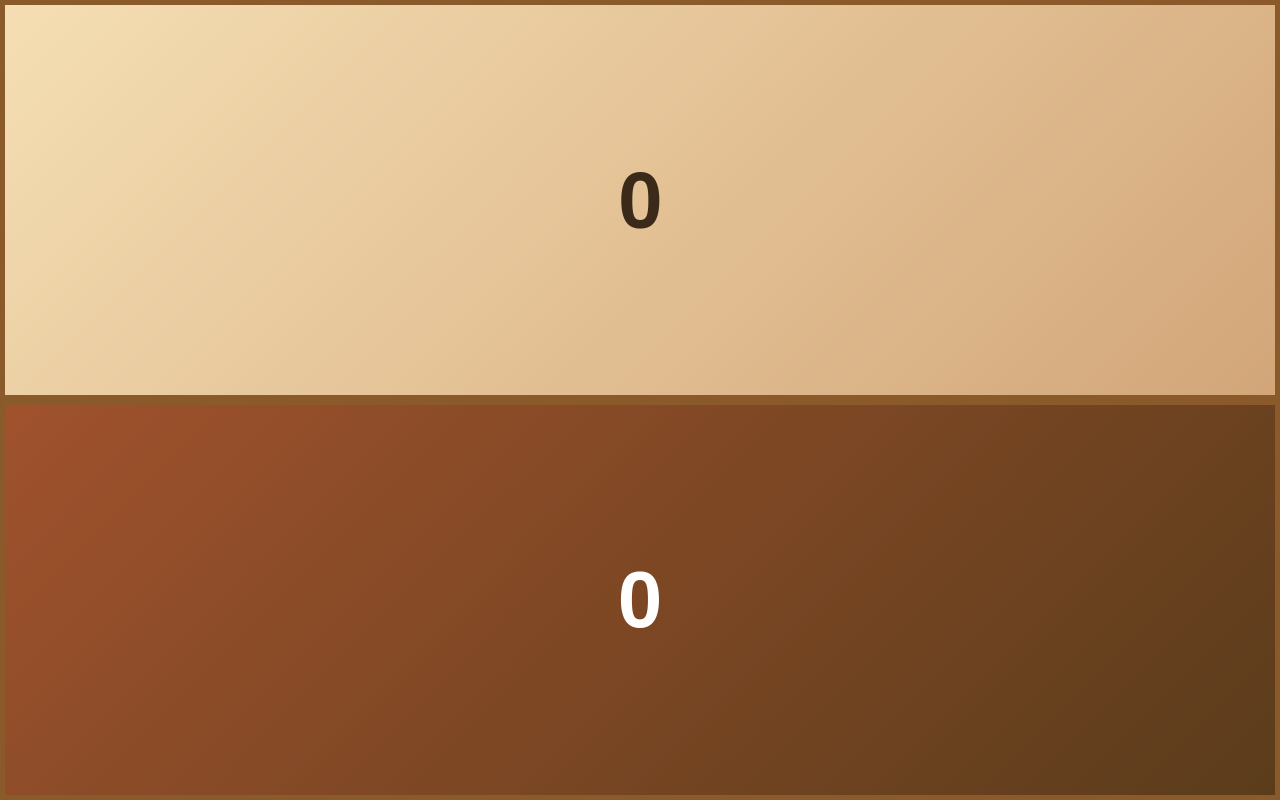
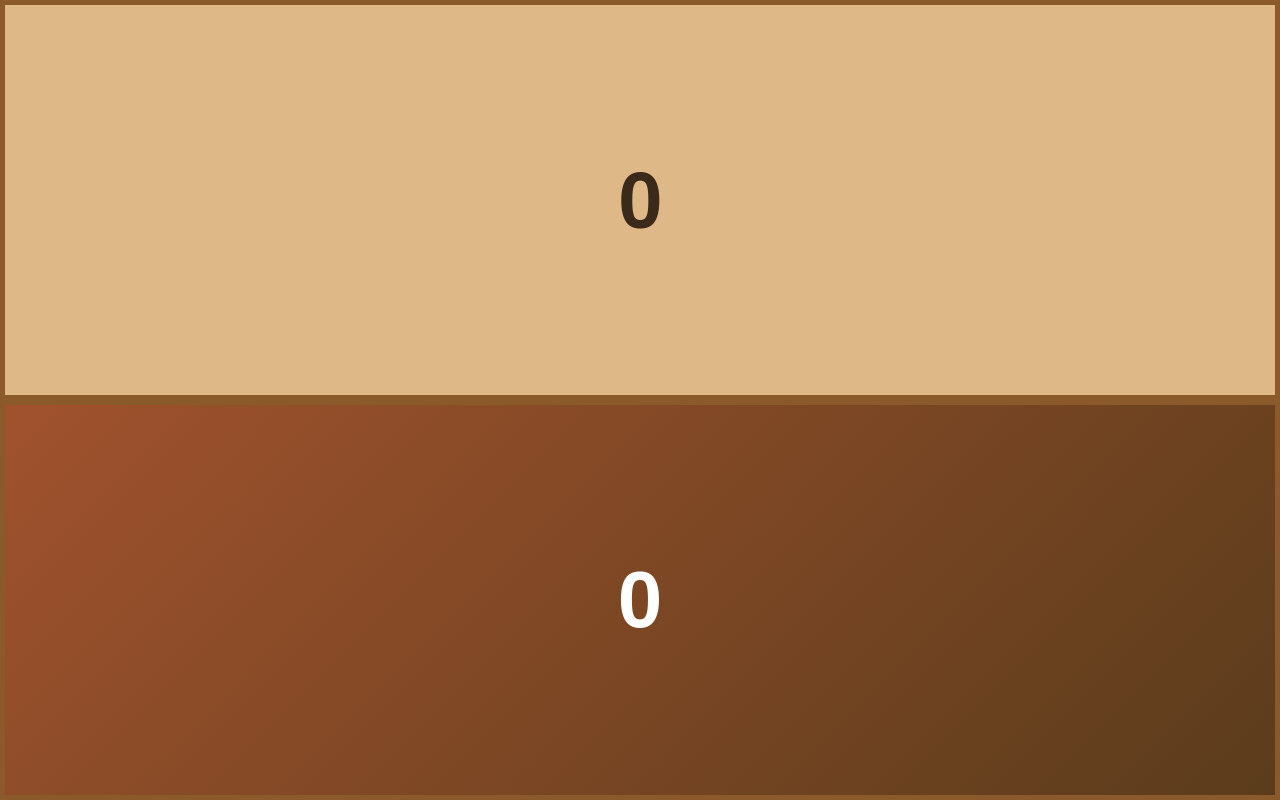
Before and after one commit to ccox0719/home, a plain HTML site: page index.html in a window 1280 px wide. Drawn offline with Linux system fonts and the light colour scheme.

Commit message:
Update index.html

```diff
--- a/index.html
+++ b/index.html
@@ -40,7 +40,7 @@
         }
         .add-top {
             background: #deb887; /* Light wood */
-            background: linear-gradient(135deg, #f5deb3, #d2a679);
+            background: linear gradient(135deg, #f5deb3, #d2a679);
             color: #3b2a1a; /* Dark brown for contrast */
         }
         .add-bottom {
```
